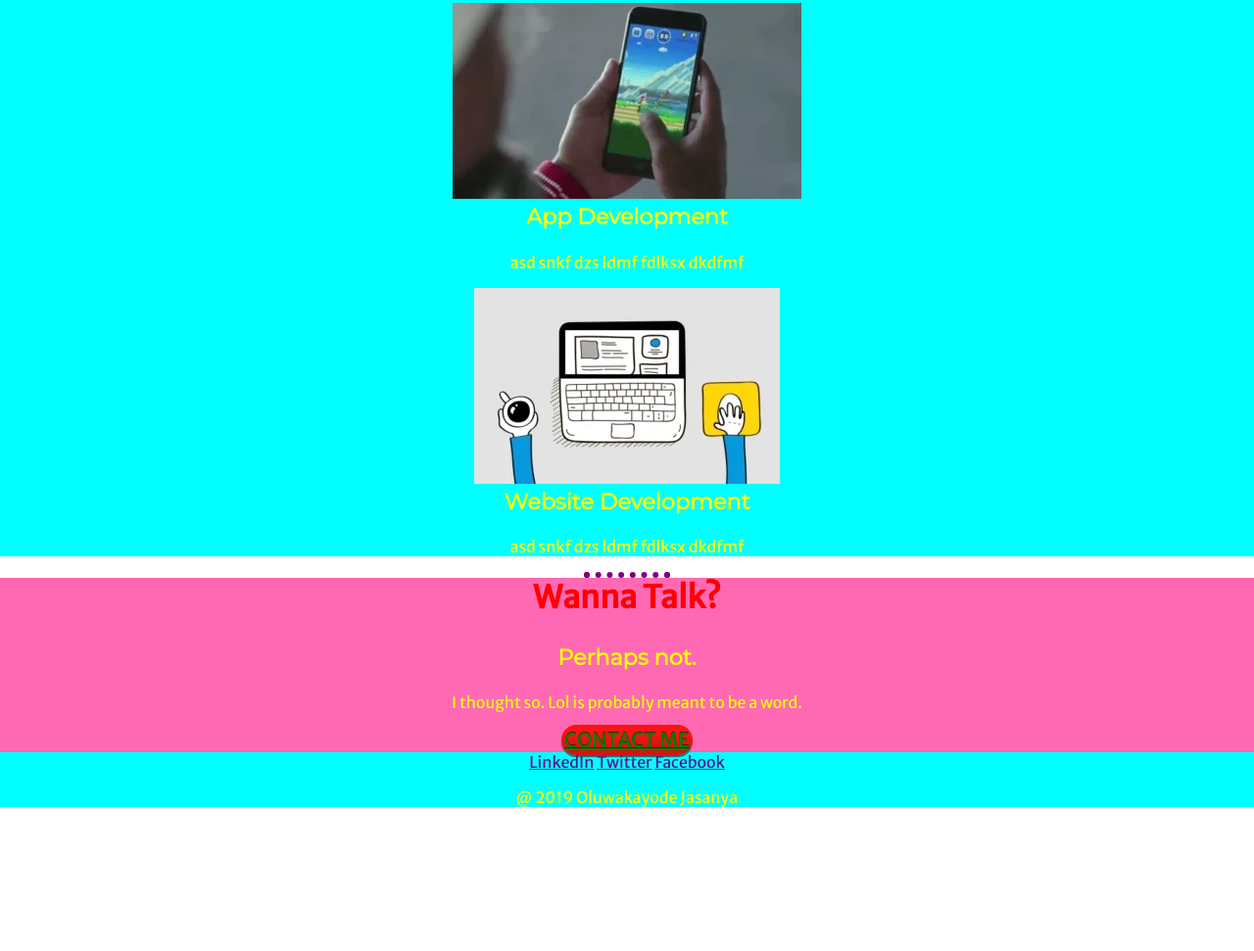
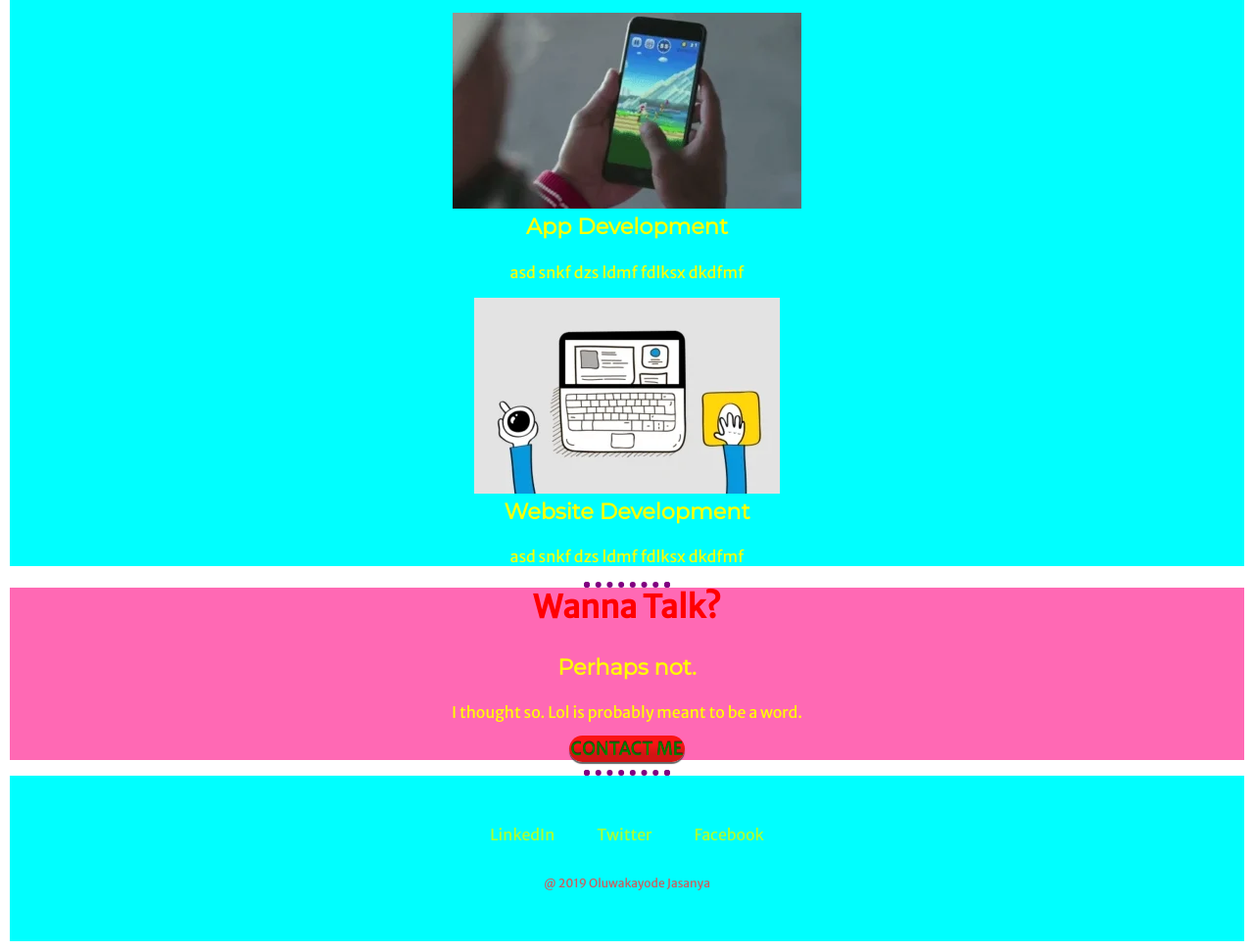
Before and after one commit to JasKay/mycv, a plain HTML site: page CSS - My Site/index2.html in a window 1280 px wide. Shown: the part 770-1741 px from the top of the page at 98% size. Before the commit the page ends 1610 px from the top, so only its background shows below. Drawn offline with Linux system fonts and the light colour scheme.

Commit message:
next edit

```diff
--- a/CSS - My Site/css2/styles2.css
+++ b/CSS - My Site/css2/styles2.css
@@ -1,6 +1,6 @@
 body{
     color: yellow;
-    margin: 0;
+    margin: 10px;
     text-align: center;
     font-family: 'Merriweather Sans', sans-serif;
 }
@@ -10,6 +10,17 @@ body{
     background-color: aqua;
     position: relative;
     padding-top: 100px;
+}
+
+a{
+    color: greenyellow;
+    font-family: 'Merriweather Sans', sans-serif;
+    margin: 10px 20px;
+    text-decoration: none;
+}
+
+a:hover{
+    color: pink;
 }
 
 hr{
@@ -54,10 +65,12 @@ h3{
 
 .bottom-container{
     background-color: aqua;
+    padding: 50px 0 20px;
 }
 
 .contact-me{
     background-color: hotpink;
+    margin: 0 auto 10px auto;
 }
 
 .top-cloud{
@@ -83,8 +96,8 @@ h3{
 
 .btn{
     color: green;
-    font-size: 20px;
-padding: 3px;
+    font-size: 18px;
+padding: 2px;
 text-shadow: 0px -1px 0px rgba(30, 30, 30, 0.8);
 -webkit-border-radius: 18px;
 -moz-border-radius: 18px;
@@ -98,5 +111,14 @@ background: linear-gradient(0deg, rgb(210, 20, 20) 30%, rgb(250, 20, 20) 70%);
 -webkit-box-shadow: 0px 2px 1px rgba(50, 50, 50, 0.75);
 -moz-box-shadow:    0px 2px 1px rgba(50, 50, 50, 0.75);
 box-shadow:         0px 2px 1px rgba(50, 50, 50, 0.75);
+}
 
+.btn:hover{
+    color: blue;
 }
+
+.copyright{
+    color: indianred;
+    font-size: 0.75rem;
+    padding: 20px 0;
+}
--- a/CSS - My Site/index2.html
+++ b/CSS - My Site/index2.html
@@ -45,13 +45,13 @@
             <h3>Perhaps not.</h3>
             <p>I thought so. Lol is probably meant to be a word.</p>
             <a class="btn" href="mailto:oljas1@morgan.edu">CONTACT ME</a><br>
-        </div>
+        </div><hr>
 
         <div class="bottom-container">
             <a class="footer-link" href="">LinkedIn</a>
             <a class="footer-link" href="">Twitter</a>
             <a class="footer-link" href="">Facebook</a>
-            <p> @ 2019 Oluwakayode Jasanya</p>
+            <p class="copyright"> @ 2019 Oluwakayode Jasanya</p>
         </div>
     </body>
 </html>
```
